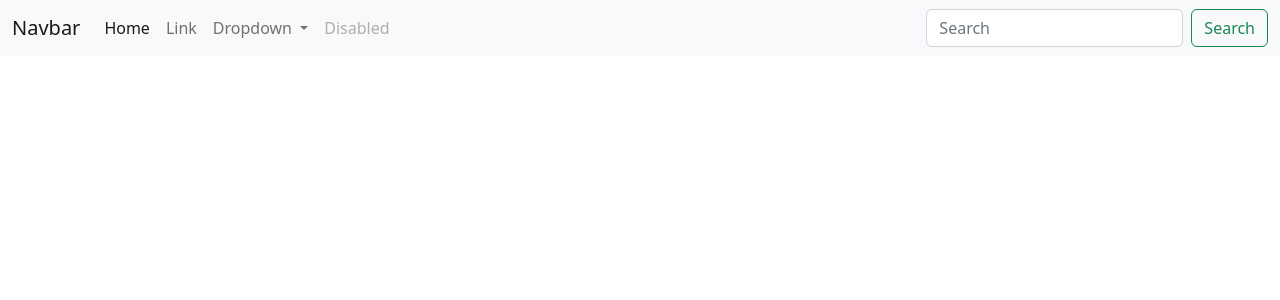
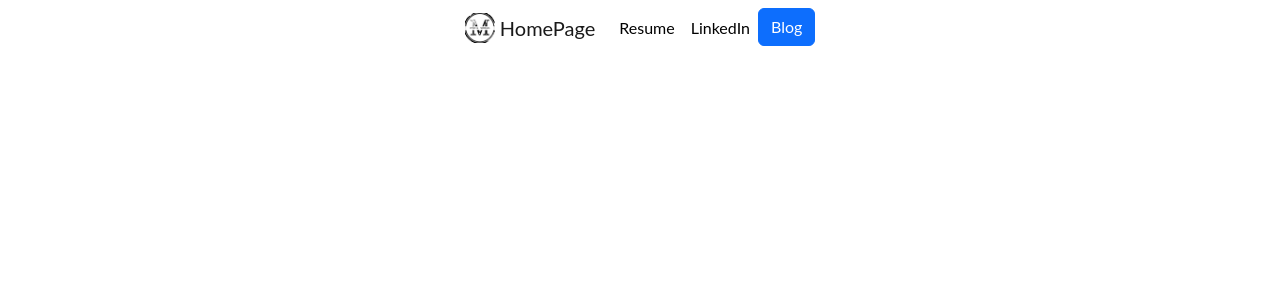
Before and after one commit to SkyDiVe3/my_portfolio-project, a Django app: template portfolio/templates/portfolio/base.html in a window 1280 px wide. Shown: the top 300 px of the page. Run offline with Django 3.2, Linux system fonts and the light colour scheme; the template is opened without the code that fills it, so the values that code supplies are empty.

Commit message:
Customization for base&home template
1. Edited navigation bar, centered it
2. Added a css with some styling for templates

```diff
--- a/blog/templates/blog/all_blogs.html
+++ b/blog/templates/blog/all_blogs.html
@@ -1,4 +1,5 @@
     {% extends 'portfolio/base.html'%}
+
     {% block content%}
     {% load static %}
 
--- /dev/null
+++ b/portfolio/static/portfolio/custom.css
@@ -0,0 +1,24 @@
+.navbar-nav .nav-link {
+    color: rgba(0,0,0,1) !important;
+}
+
+.navbar-nav .nav-link:hover {
+    color: rgba(0,0,0,.5) !important;
+}
+
+body {
+    font-family: 'Lato', sans-serif;
+}
+
+#blogtitle {
+    font-size: 6rem;
+}
+
+@media (min-width: 992px) {
+    #hometext {
+        font-size: 4rem;
+    }
+    #blogdetailtitle {
+        font-size: 5rem;
+    }
+}
--- a/portfolio/templates/portfolio/base.html
+++ b/portfolio/templates/portfolio/base.html
@@ -1,50 +1,43 @@
+{% load static %}
 <!doctype html>
 <html lang="en">
   <head>
     <meta charset="utf-8">
     <meta name="viewport" content="width=device-width, initial-scale=1">
-    <title>Bootstrap demo</title>
+
+    <title>{% block title%} Mike's Portfolio{% endblock %}</title>
+
     <link href="https://cdn.jsdelivr.net/npm/bootstrap@5.2.3/dist/css/bootstrap.min.css" rel="stylesheet" integrity="sha384-rbsA2VBKQhggwzxH7pPCaAqO46MgnOM80zW1RWuH61DGLwZJEdK2Kadq2F9CUG65" crossorigin="anonymous">
+
+    <link rel="stylesheet" href="{% static 'portfolio/custom.css' %}">
   </head>
   <body>
-    <nav class="navbar navbar-expand-lg bg-light">
-      <div class="container-fluid">
-        <a class="navbar-brand" href="#">Navbar</a>
-        <button class="navbar-toggler" type="button" data-bs-toggle="collapse" data-bs-target="#navbarSupportedContent" aria-controls="navbarSupportedContent" aria-expanded="false" aria-label="Toggle navigation">
+    <nav id="topNav" class="navbar navbar-expand-md navbar-light align-center">
+      <div class="container justify-content-center">
+        <a class="navbar-brand" href="{% url 'home' %}">
+          <img src="{% static 'portfolio/M32logo.png' %}" width="30" height="30" class="d-inline-block align-top" alt="Nick's Logo">
+          <span>HomePage</span>
+        </a>
+        <button class="navbar-toggler" type="button" data-toggle="collapse" data-target="#navbarNav" aria-controls="navbarNav" aria-expanded="false" aria-label="Toggle navigation">
           <span class="navbar-toggler-icon"></span>
         </button>
-        <div class="collapse navbar-collapse" id="navbarSupportedContent">
-          <ul class="navbar-nav me-auto mb-2 mb-lg-0">
+        <div class="collapse navbar-collapse flex-grow-0" id="navbarNav">
+          <ul class="navbar-nav">
             <li class="nav-item">
-              <a class="nav-link active" aria-current="page" href="#">Home</a>
+              <a class="nav-link" href="{% static "portfolio/resume.pdf" %}">Resume</a>
             </li>
             <li class="nav-item">
-              <a class="nav-link" href="#">Link</a>
+              <a class="nav-link" href="https://www.linkedin.com/in/mihail-onica-272ab9268/" target="_blank">LinkedIn</a>
             </li>
-            <li class="nav-item dropdown">
-              <a class="nav-link dropdown-toggle" href="#" role="button" data-bs-toggle="dropdown" aria-expanded="false">
-                Dropdown
-              </a>
-              <ul class="dropdown-menu">
-                <li><a class="dropdown-item" href="#">Action</a></li>
-                <li><a class="dropdown-item" href="#">Another action</a></li>
-                <li><hr class="dropdown-divider"></li>
-                <li><a class="dropdown-item" href="#">Something else here</a></li>
-              </ul>
-            </li>
-            <li class="nav-item">
-              <a class="nav-link disabled">Disabled</a>
+            <li>
+              <a role="button" href="{% url 'blog:all_blogs' %}" class="btn btn-primary">Blog</a>
             </li>
           </ul>
-          <form class="d-flex" role="search">
-            <input class="form-control me-2" type="search" placeholder="Search" aria-label="Search">
-            <button class="btn btn-outline-success" type="submit">Search</button>
-          </form>
         </div>
       </div>
     </nav>
     {% block content%}
-    {% endblock %}
+    {% endblock content%}
 
     <script src="https://cdn.jsdelivr.net/npm/bootstrap@5.2.3/dist/js/bootstrap.bundle.min.js" integrity="sha384-kenU1KFdBIe4zVF0s0G1M5b4hcpxyD9F7jL+jjXkk+Q2h455rYXK/7HAuoJl+0I4" crossorigin="anonymous"></script>
   </body>
```
Also changed, not shown: portfolio/templates/portfolio/home.html (+11 -7 lines), portfolio/static/portfolio/M32logo.png (added).
